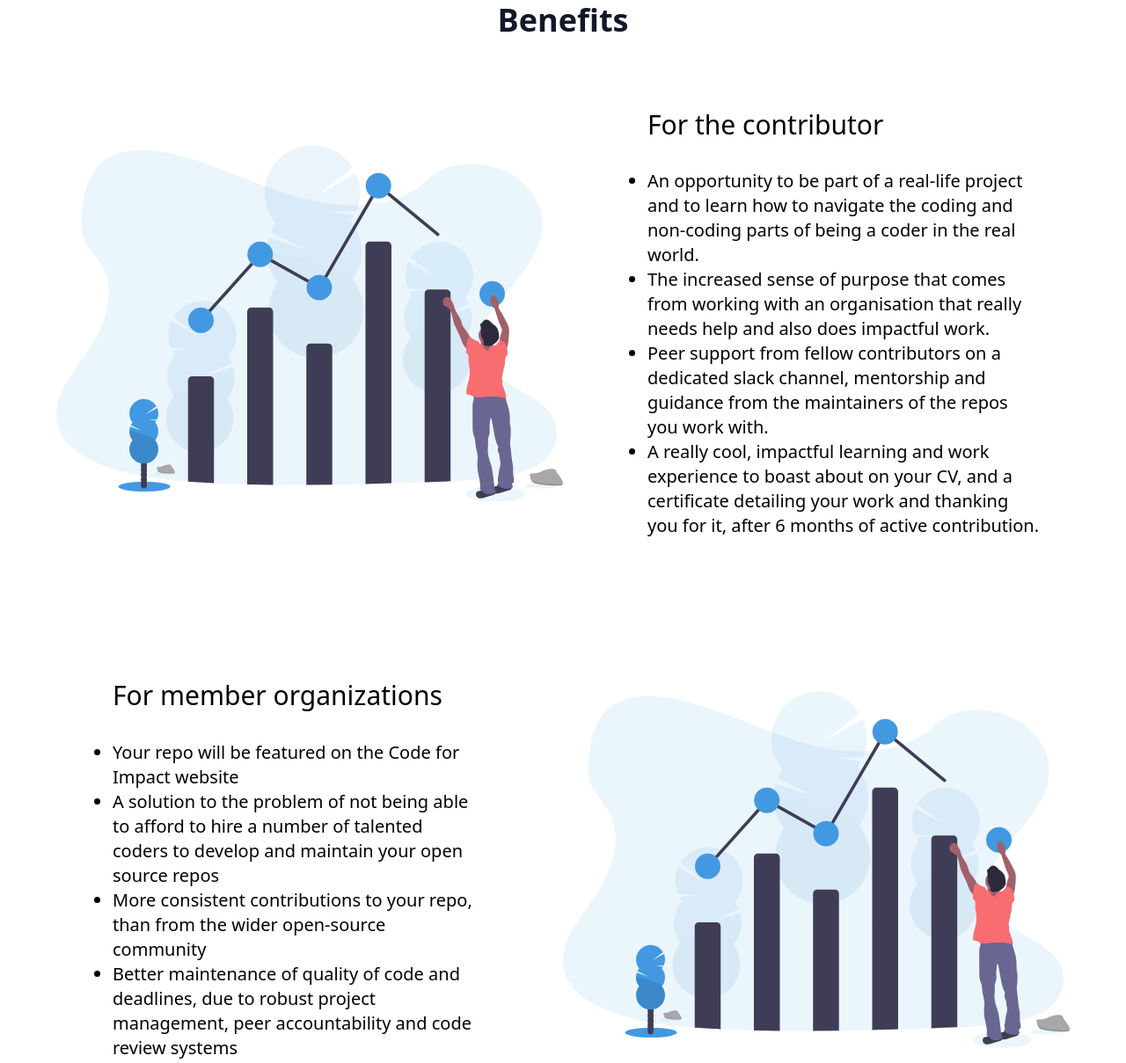
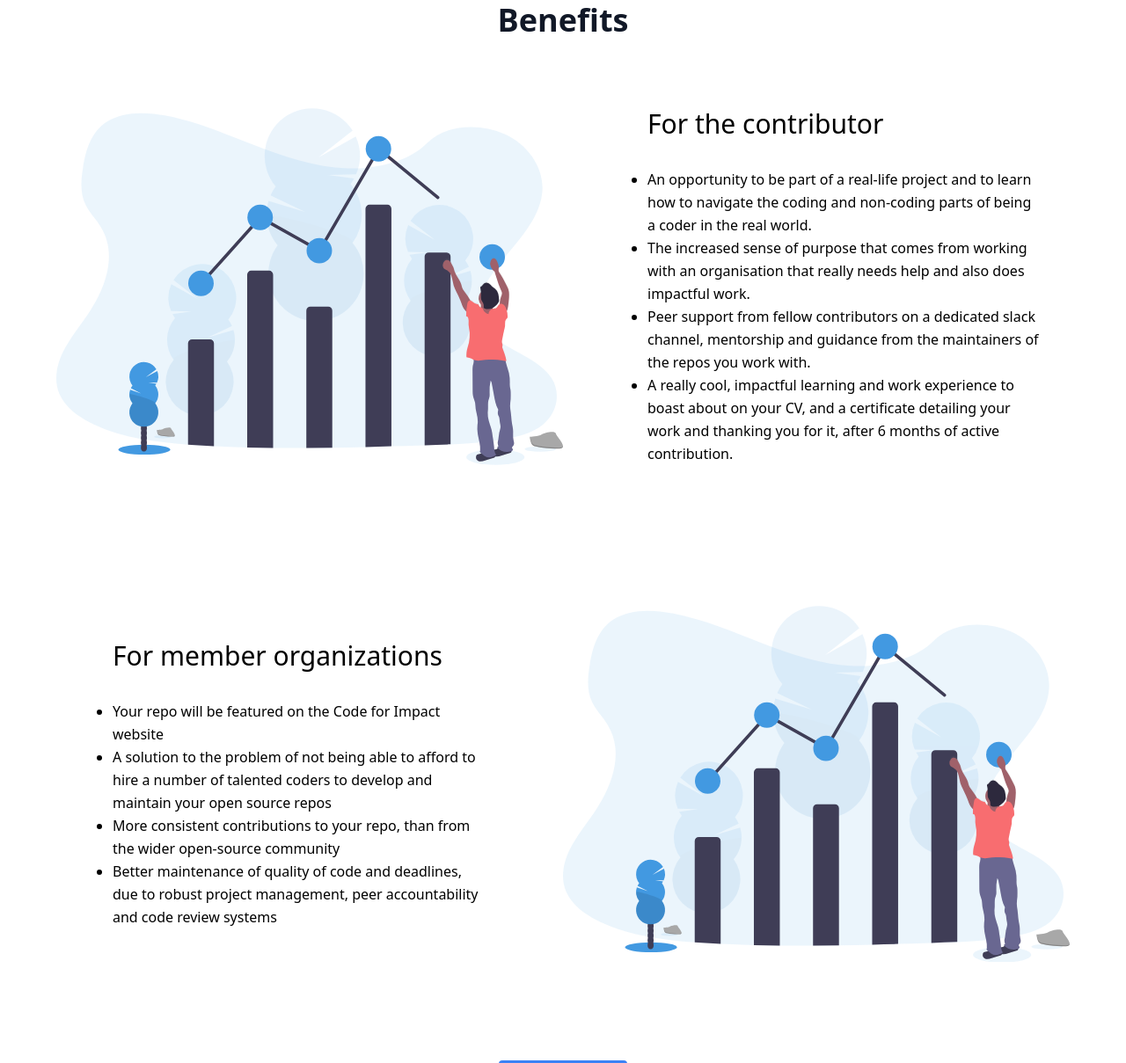
Before and after one commit to JoanKinyanjui/code-for-impact-site, a Gatsby site: page / in a window 1280 px wide. Shown: the part 1438-2647 px from the top of the page at 88% size. Built offline with nearby package versions, Linux system fonts and the light colour scheme; Gatsby itself is replaced by a stand-in of ours.

Commit message:
Update process.js
changes in spacing

```diff
--- a/src/components/process.js
+++ b/src/components/process.js
@@ -17,10 +17,10 @@ return(
       primarySlot={
         <div className="container mx-auto px-8 items-center flex flex-col lg:flex-row ">
         <div className="lg:pl-8 xl:pl-16 ">
-          <h3 className="text-3xl font-medium leading-tight">
+          <h3 className="text-2xl lg:text-3xl font-medium leading-tight">
             For the contributor
           </h3>
-      <p className="mt-8 text-base font-sans  sm:text-lg lg:text-xl  font-normal leading-relaxed">
+      <p className="mt-8 text-base font-sans font-normal leading-relaxed">
           <ul >
       <li className='list-disc'>An opportunity to be part of a real-life project and to learn how to navigate the coding and non-coding parts of being a coder in the real world.</li>
       <li className='list-disc'>The increased sense of purpose that comes from working with an organisation that really needs help and also does impactful work.</li>
@@ -39,8 +39,8 @@ return(
       primarySlot={
         <div className="container mx-auto px-16 items-center flex flex-col lg:flex-row order-last lg:order-first">
         <div className="lg:pr-4 xl:pr-8">
-          <h3 className="text-3xl font-medium leading-tight">For member organizations</h3>
-          <p className="mt-8 text-base  font-sans sm:text-lg lg:text-xl font-normal leading-relaxed">
+          <h3 className="text-2xl lg:text-3xl font-medium leading-tight">For member organizations</h3>
+          <p className="mt-8 text-base  font-sans  font-normal leading-relaxed">
           <ul >
     <li className='list-disc'>Your repo will be featured on the Code for Impact website</li>
     <li className='list-disc'>A solution to the problem of not being able to afford to hire a number of talented coders to develop and maintain your open source repos</li>
```
